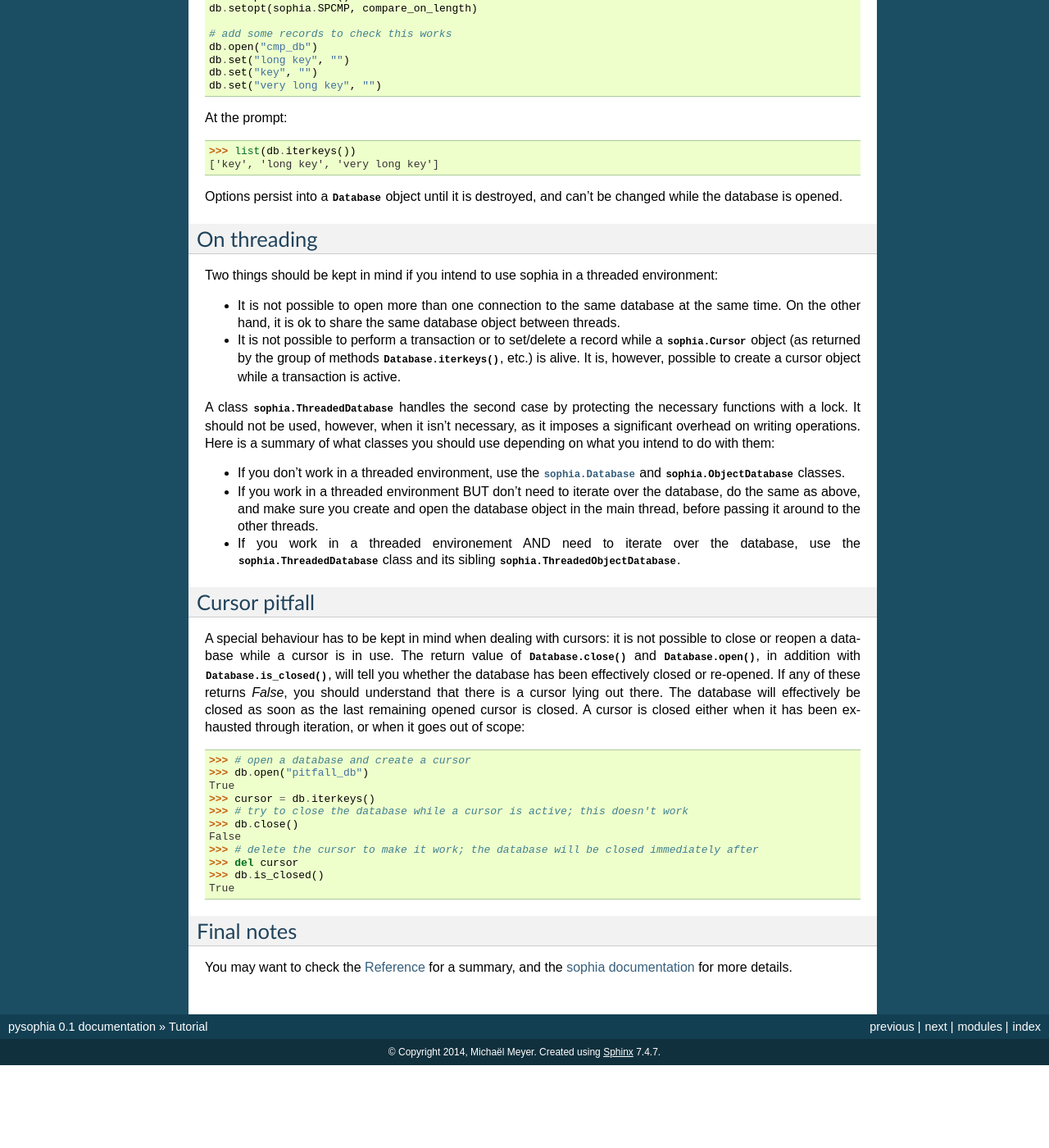
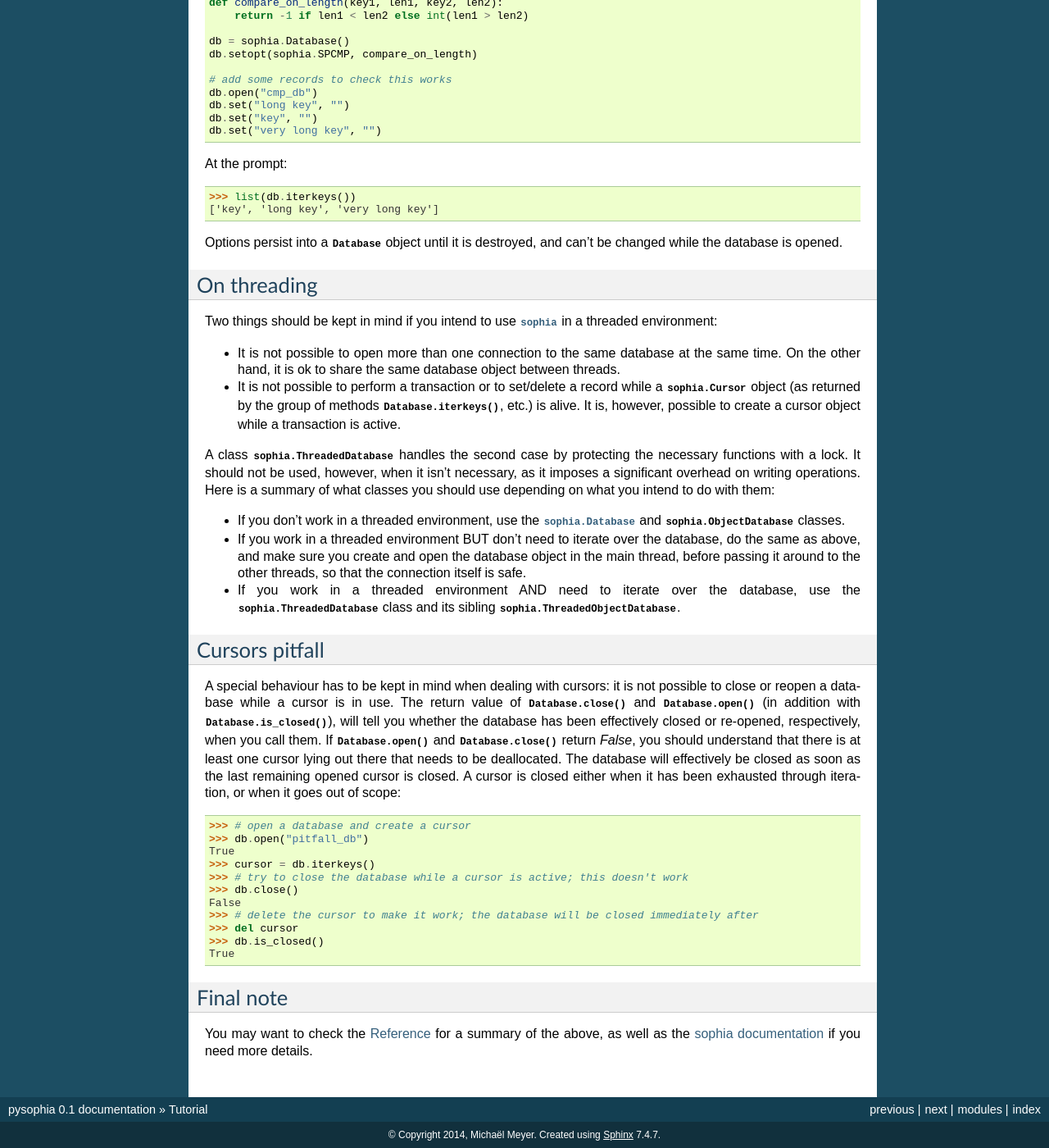
Before and after one commit to doukremt/python-sophia, a Sphinx documentation site: the page built from doc/tutorial.rst, in a window 1280 px wide and 1400 px high, scrolled down 3722 px. Shown: the whole window at 82% size. Built offline with Sphinx 7.4.7, drawn with Linux system fonts in a browser that asks for light colours; before the commit the page ends 5021 px from its top, so only the background shows below that; some of the changed text lies outside the part shown.

Commit message:
improve documentation

```diff
--- a/doc/index.rst
+++ b/doc/index.rst
@@ -1,7 +1,7 @@
 pysophia documentation
 **********************
 
-This package provides Python bindings for `sophia <http://sphia.org/>`_, a ligthweight `DBM-like <http://en.wikipedia.org/wiki/Dbm>`_ database. Available operations on a database are inserting a key-value pair, deleting it, or retrieving a value given its key. It is also possible to traverse the records of a database in ascending or descending order.
+This package provides Python bindings for `sophia <http://sphia.org/>`_, a ligthweight `DBM-like <http://en.wikipedia.org/wiki/Dbm>`_ database. Available operations on a database are inserting a key-value pair, deleting it, or retrieving a value given its key. It is also possible to traverse the records of a database, in ascending or descending order.
 
 Installation
 ============
@@ -10,7 +10,7 @@
 
     python setup.py install
 
-If you want to check how the library performs, look at the `benchmarks <http://sphia.org/benchmarks.html>`_ on the website of the author, and run the script ``bench.py`` located in the ``tests`` directory of this package.
+If you want to check how the library performs, look at the `benchmarks <http://sphia.org/benchmarks.html>`_ on the website of the author, and run the script ``bench.py`` located in the ``tests`` directory of this package, which will give you an idea of what performance you can expect from the module on your specific hardware.
 
 Contents
 ========
--- a/doc/tutorial.rst
+++ b/doc/tutorial.rst
@@ -1,7 +1,7 @@
 Tutorial
 ********
 
-All examples below assume Python 2. To run them under Python 3, replace the ``"strings"`` expressions by ``b"byte strings"``.
+All examples below assume you're using Python 2. To run them under Python 3, you should replace all the ``"strings"`` expressions by ``b"byte strings"``.
 
 Basics
 ======
@@ -54,7 +54,9 @@
     # delete a record
     db.delete("Audrey Hepburn")
 
-When using these functions, database modifications are performed atomically, which adds some overhead. If you want to store several records at once, you can use explicit transactions. The added items will then be kept into memory until the transaction is committed or aborted, at which time they will be saved or left away, respectively. Transactions are really easy to perform::
+When using these functions, database modifications are performed atomically, which adds some overhead. If you want to store several records at once, you can use explicit transactions. The added items will then be kept into memory until the transaction is committed or aborted, at which time they will be saved or left away, respectively. If a transaction is not committed and the underlying database object is closed, all modifications will be lost.
+
+Transactions are really easy to perform::
 
     # start a transaction
     db.begin()
@@ -85,12 +87,13 @@
     "The Black Dahlia"
     >>> db.contains("Scarlett Johansson")
     True
-    >>> db.contains("Nicole Kidman")
+    >>> db.contains("Nicole Kidman") # we just aborted the transaction up there
     False
 
 If a second argument is given to :meth:`Database.get()`, it will be returned as value if the key is not in the database. The default is to return `None` when a key is missing.
 
-    >>> db.get("Gwyneth Paltrow")
+    >>> print(db.get("Gwyneth Paltrow"))
+    None
     >>> db.get("Gwyneth Paltrow", "A perfect number")
     "A perfect number"
 
@@ -98,12 +101,12 @@
 Traversing records
 ==================
 
-Records can be traversed in order with the :meth:`Database.iterkeys()`, :meth:`Database.itervalues()`, or :meth:`Database.iteritems()` methods, which yield respectively the keys, the values, or the pairs of (key, value) in the database. These methods take two optional arguments: the key at which to start iterating (which need not necessarily exist in the database), and the order in which the records should be traversed. Possible values for the `order` argument are:
+Records can be traversed in order with the :meth:`Database.iterkeys()`, :meth:`Database.itervalues()`, or :meth:`Database.iteritems()` methods, which yield respectively the keys, the values, or the pairs of (key, value) in the database. These methods take two optional arguments: the key at which to start iterating (which need not necessarily exist in the database, in which case the next one, if any, is chosen instead), and the order in which the records should be traversed. Possible values for `order` are:
 
 * :const:`sophia.SPGT`  - increasing order (skipping the key, if it is equal)
 * :const:`sophia.SPGTE` - increasing order (with key)
 * :const:`sophia.SPLT`  - decreasing order (skipping the key, if it is equal)
-* :const:`sophia.SPLTE` - decreasing order
+* :const:`sophia.SPLTE` - decreasing order (with key)
 
 By default, iteration is done in lexicographical order, and starts at the very first key in the database, including it.
 
@@ -142,7 +145,6 @@
     value_struct = struct.Struct("!L")
 
     # serialization functions
-
     pack_key     = lambda k: k.encode("utf-8")
     unpack_key   = lambda k: k.decode("utf-8")
     pack_value   = value_struct.pack
@@ -195,7 +197,7 @@
 On threading
 ============
 
-Two things should be kept in mind if you intend to use sophia in a threaded environment:
+Two things should be kept in mind if you intend to use :mod:`sophia` in a threaded environment:
 
 * It is not possible to open more than one connection to the same database at the same time. On the other hand, it is ok to share the same database object between threads.
 * It is not possible to perform a transaction or to set/delete a record while a :class:`sophia.Cursor` object (as returned by the group of methods :meth:`Database.iterkeys()`, etc.) is alive. It is, however, possible to create a cursor object while a transaction is active.
@@ -203,13 +205,13 @@
 A class :class:`sophia.ThreadedDatabase` handles the second case by protecting the necessary functions with a lock. It should not be used, however, when it isn't necessary, as it imposes a significant overhead on writing operations. Here is a summary of what classes you should use depending on what you intend to do with them:
 
 * If you don't work in a threaded environment, use the :class:`sophia.Database` and :class:`sophia.ObjectDatabase` classes.
-* If you work in a threaded environment BUT don't need to iterate over the database, do the same as above, and make sure you create and open the database object in the main thread, before passing it around to the other threads.
-* If you work in a threaded environement AND need to iterate over the database, use the :class:`sophia.ThreadedDatabase` class and its sibling :class:`sophia.ThreadedObjectDatabase`.
+* If you work in a threaded environment BUT don't need to iterate over the database, do the same as above, and make sure you create and open the database object in the main thread, before passing it around to the other threads, so that the connection itself is safe.
+* If you work in a threaded environment AND need to iterate over the database, use the :class:`sophia.ThreadedDatabase` class and its sibling :class:`sophia.ThreadedObjectDatabase`.
 
-Cursor pitfall
-==============
+Cursors pitfall
+===============
 
-A special behaviour has to be kept in mind when dealing with cursors: it is not possible to close or reopen a database while a cursor is in use. The return value of :meth:`Database.close()` and :meth:`Database.open()`, in addition with :meth:`Database.is_closed()`, will tell you whether the database has been effectively closed or re-opened. If any of these returns `False`, you should understand that there is a cursor lying out there. The database will effectively be closed as soon as the last remaining opened cursor is closed. A cursor is closed either when it has been exhausted through iteration, or when it goes out of scope::
+A special behaviour has to be kept in mind when dealing with cursors: it is not possible to close or reopen a database while a cursor is in use. The return value of :meth:`Database.close()` and :meth:`Database.open()` (in addition with :meth:`Database.is_closed()`), will tell you whether the database has been effectively closed or re-opened, respectively, when you call them. If :meth:`Database.open()` and :meth:`Database.close()` return `False`, you should understand that there is at least one cursor lying out there that needs to be deallocated. The database will effectively be closed as soon as the last remaining opened cursor is closed. A cursor is closed either when it has been exhausted through iteration, or when it goes out of scope::
 
     >>> # open a database and create a cursor
     >>> db.open("pitfall_db")
@@ -223,7 +225,7 @@
     >>> db.is_closed()
     True
 
-Final notes
-===========
+Final note
+==========
 
-You may want to check the :doc:`reference` for a summary, and the `sophia documentation <http://sphia.org/documentation.html>`_ for more details.
+You may want to check the :doc:`reference` for a summary of the above, as well as the `sophia documentation <http://sphia.org/documentation.html>`_ if you need more details.
```
Also changed, not shown: other parts of doc/tutorial.rst (+1 -1 lines), doc/reference.rst (+24 -10 lines), 14 other files.
